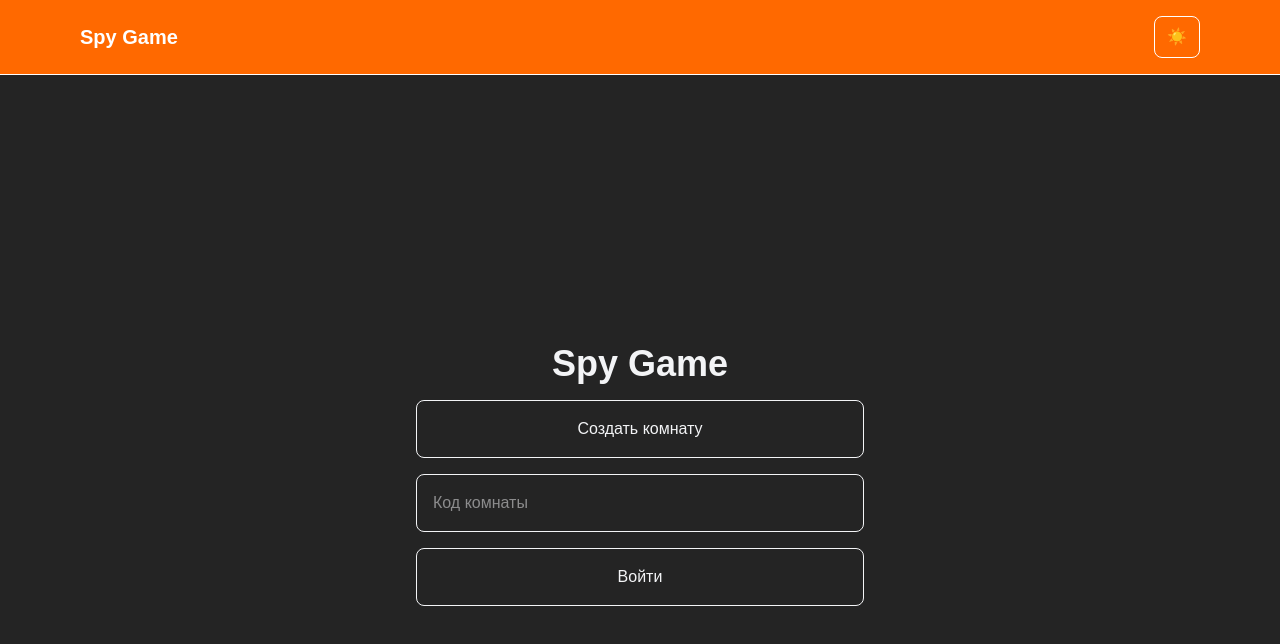
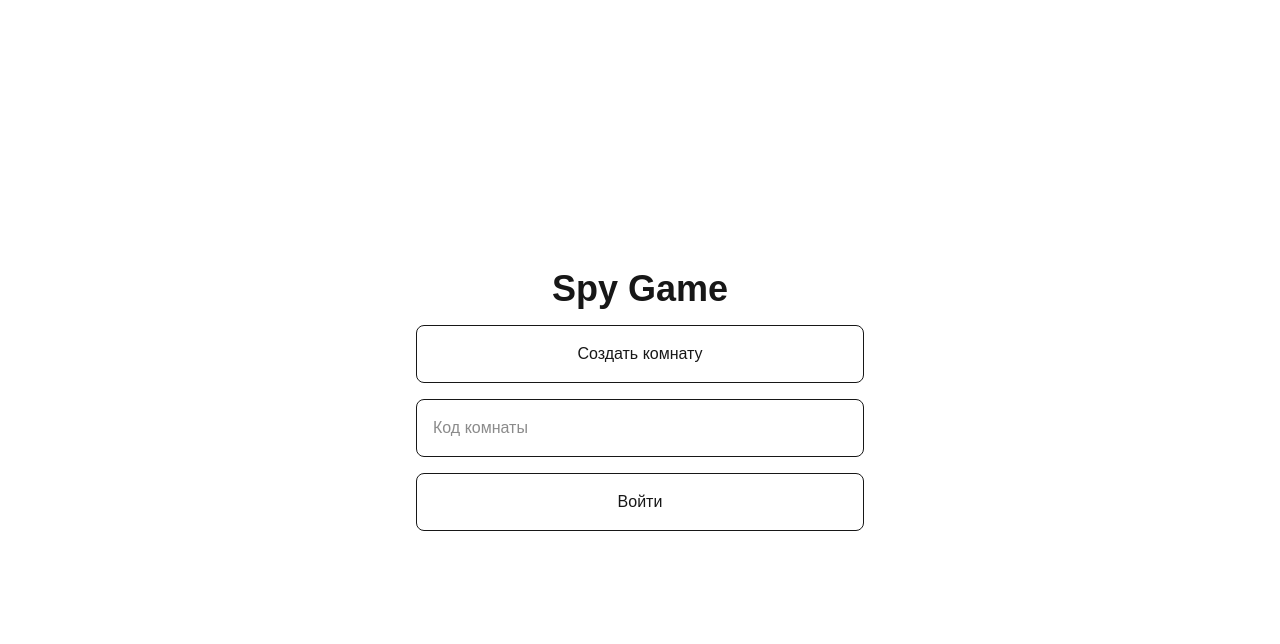
Before and after one commit to OniX00900/spy-game, a Next.js app: page / in a window 1280 px wide. Shown: the top 644 px of the page. Built offline with nearby package versions, Linux system fonts and the light colour scheme.

Commit message:
Restore layout and fix hydration issues

```diff
--- a/src/app/layout.tsx
+++ b/src/app/layout.tsx
@@ -1,48 +1,20 @@
 import type { Metadata } from "next";
-import { Geist, Geist_Mono } from "next/font/google";
-
 import "./globals.css";
-
-import { Header } from "@/components/ui/header";
-import { ThemeProvider } from "@/components/ui/theme-provider";
-import { GameProvider } from "@/components/game/providers/game-provider";
-
-const geistSans = Geist({
-  variable: "--font-geist-sans",
-  subsets: ["latin"],
-});
-
-const geistMono = Geist_Mono({
-  variable: "--font-geist-mono",
-  subsets: ["latin"],
-});
 
 export const metadata: Metadata = {
   title: "Spy Game",
-  description: "Custom Spy Game",
+  description: "Spy Game",
 };
 
 export default function RootLayout({
   children,
-}: Readonly<{
+}: {
   children: React.ReactNode;
-}>) {
+}) {
   return (
-    <html
-      lang="ru"
-      suppressHydrationWarning
-      className={`${geistSans.variable} ${geistMono.variable} h-full antialiased`}
-    >
-      <body className="min-h-full flex flex-col">
-        <ThemeProvider>
-          <GameProvider>
-            <Header />
-
-            <main className="flex-1">
-              {children}
-            </main>
-          </GameProvider>
-        </ThemeProvider>
+    <html lang="ru">
+      <body>
+        {children}
       </body>
     </html>
   );
--- a/src/components/ui/theme-toggle.tsx
+++ b/src/components/ui/theme-toggle.tsx
@@ -1,18 +1,43 @@
 "use client";
+
+import {
+  useEffect,
+  useState,
+} from "react";
 
 import { useTheme } from "next-themes";
 
 export function ThemeToggle() {
-  const { theme, setTheme } = useTheme();
+  const [mounted, setMounted] =
+    useState(false);
+
+  const {
+    theme,
+    setTheme,
+  } = useTheme();
+
+  useEffect(() => {
+    setMounted(true);
+  }, []);
+
+  if (!mounted) {
+    return null;
+  }
 
   return (
     <button
       onClick={() =>
-        setTheme(theme === "dark" ? "light" : "dark")
+        setTheme(
+          theme === "dark"
+            ? "light"
+            : "dark"
+        )
       }
       className="rounded-lg border px-3 py-2"
     >
-      {theme === "dark" ? "☀️" : "🌙"}
+      {theme === "dark"
+        ? "☀️"
+        : "🌙"}
     </button>
   );
 }
```
